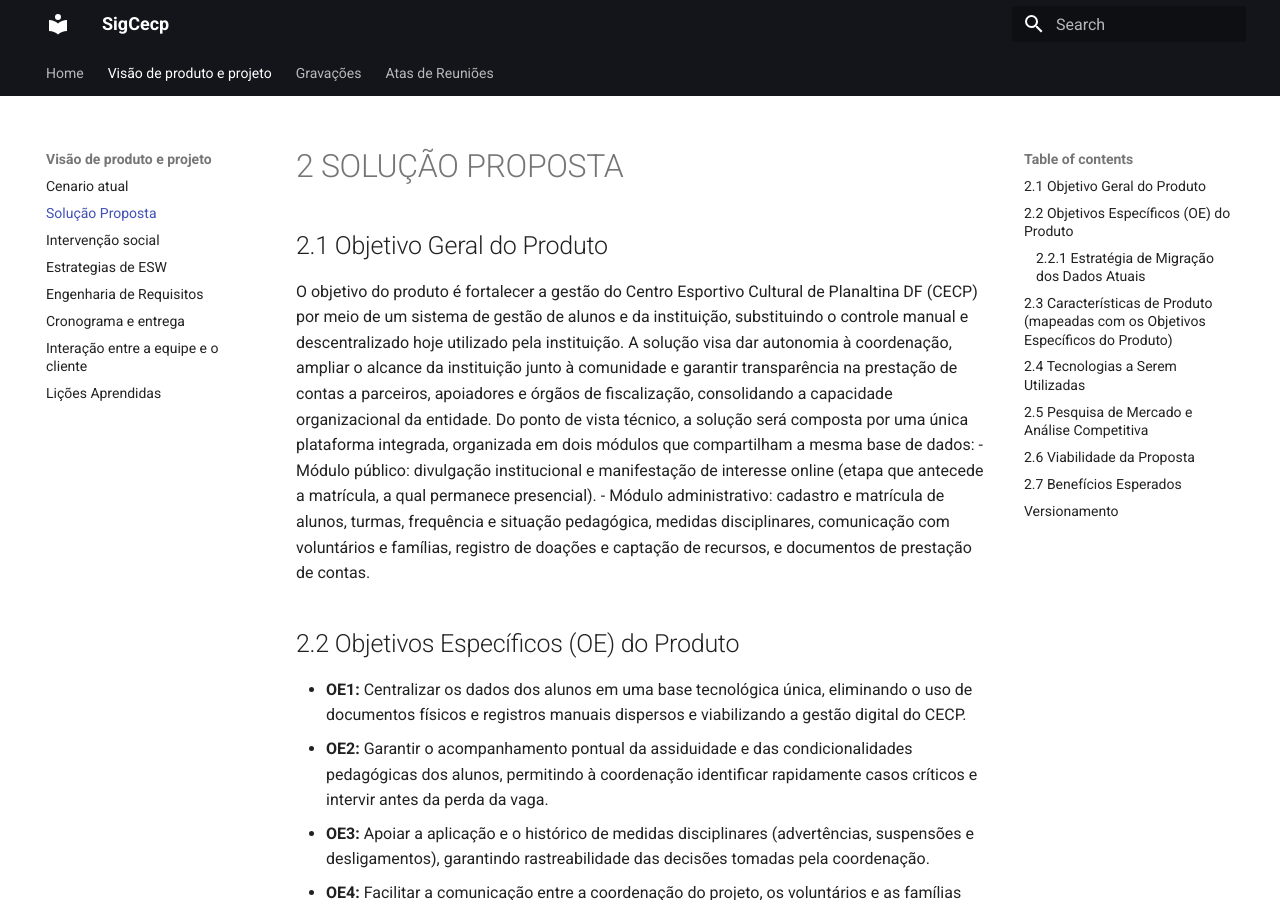
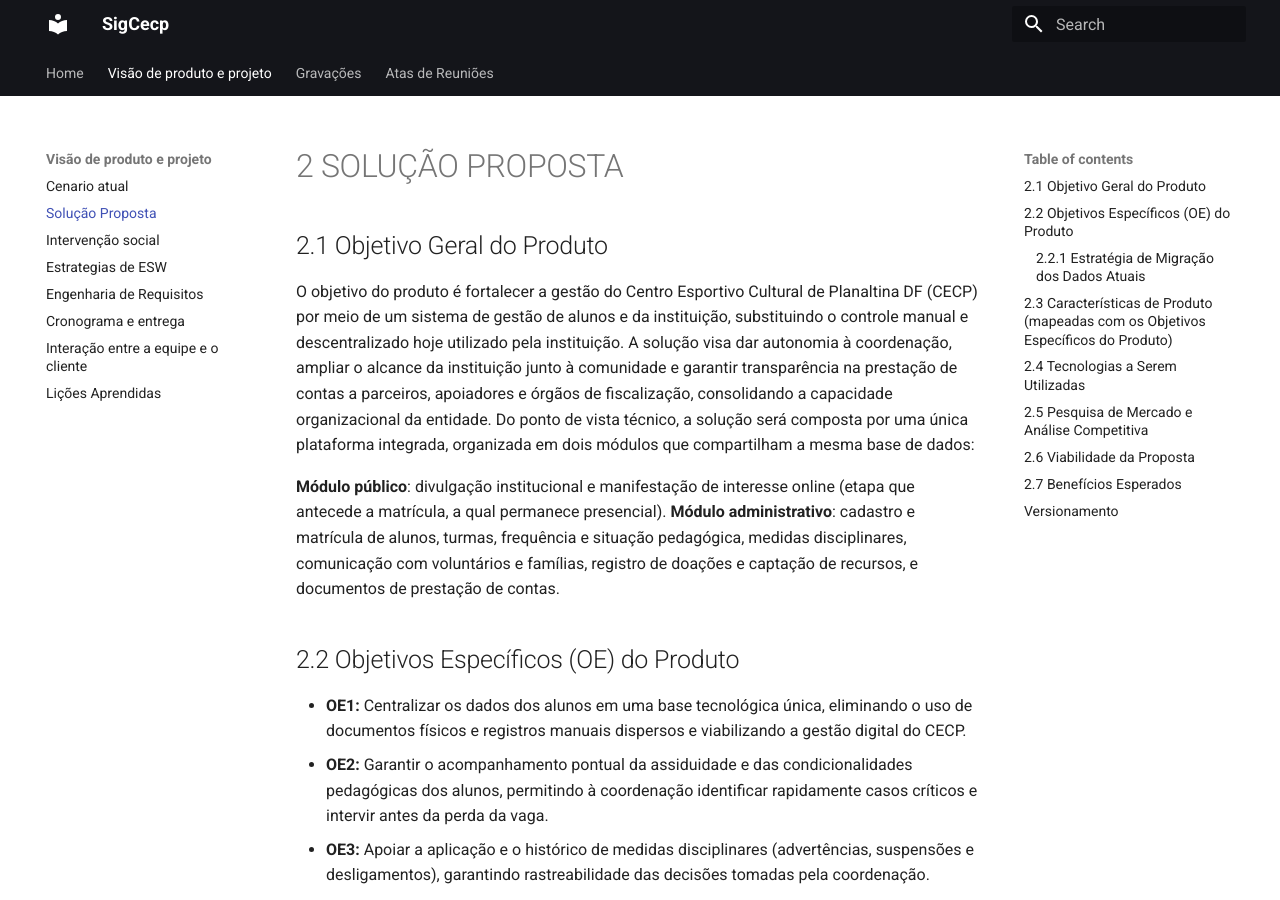
Before and after one commit to mdsreq-fga-unb/REQ-2026.2-T01-SigCecp, an MkDocs documentation site: the page built from docs/visao_produto_projeto/2_solucao_proposta.md, in a window 1280 px wide and 900 px high. Built offline with MkDocs 1.6.1 and Material for MkDocs 9.7.7, drawn with Linux system fonts in a browser that asks for light colours.

Commit message:
Ajustes para melhor leitura no gitpages

```diff
--- a/docs/visao_produto_projeto/2_solucao_proposta.md
+++ b/docs/visao_produto_projeto/2_solucao_proposta.md
@@ -4,8 +4,9 @@
 ## 2.1 Objetivo Geral do Produto
 
 O objetivo do produto é fortalecer a gestão do Centro Esportivo Cultural de Planaltina DF (CECP) por meio de um sistema de gestão de alunos e da instituição, substituindo o controle manual e descentralizado hoje utilizado pela instituição. A solução visa dar autonomia à coordenação, ampliar o alcance da instituição junto à comunidade e garantir transparência na prestação de contas a parceiros, apoiadores e órgãos de fiscalização, consolidando a capacidade organizacional da entidade. Do ponto de vista técnico, a solução será composta por uma única plataforma integrada, organizada em dois módulos que compartilham a mesma base de dados:
-- Módulo público: divulgação institucional e manifestação de interesse online (etapa que antecede a matrícula, a qual permanece presencial).
-- Módulo administrativo: cadastro e matrícula de alunos, turmas, frequência e situação pedagógica, medidas disciplinares, comunicação com voluntários e famílias, registro de doações e captação de recursos, e documentos de prestação de contas.
+
+__Módulo público__: divulgação institucional e manifestação de interesse online (etapa que antecede a matrícula, a qual permanece presencial).
+__Módulo administrativo__: cadastro e matrícula de alunos, turmas, frequência e situação pedagógica, medidas disciplinares, comunicação com voluntários e famílias, registro de doações e captação de recursos, e documentos de prestação de contas.
 
 ## 2.2 Objetivos Específicos (OE) do Produto
 
```
